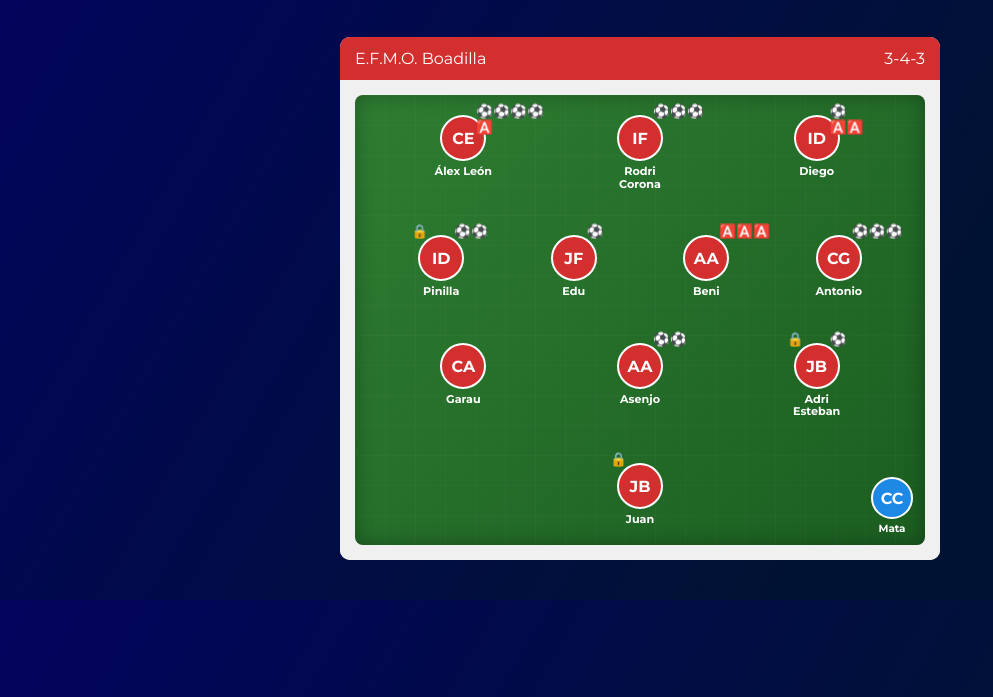
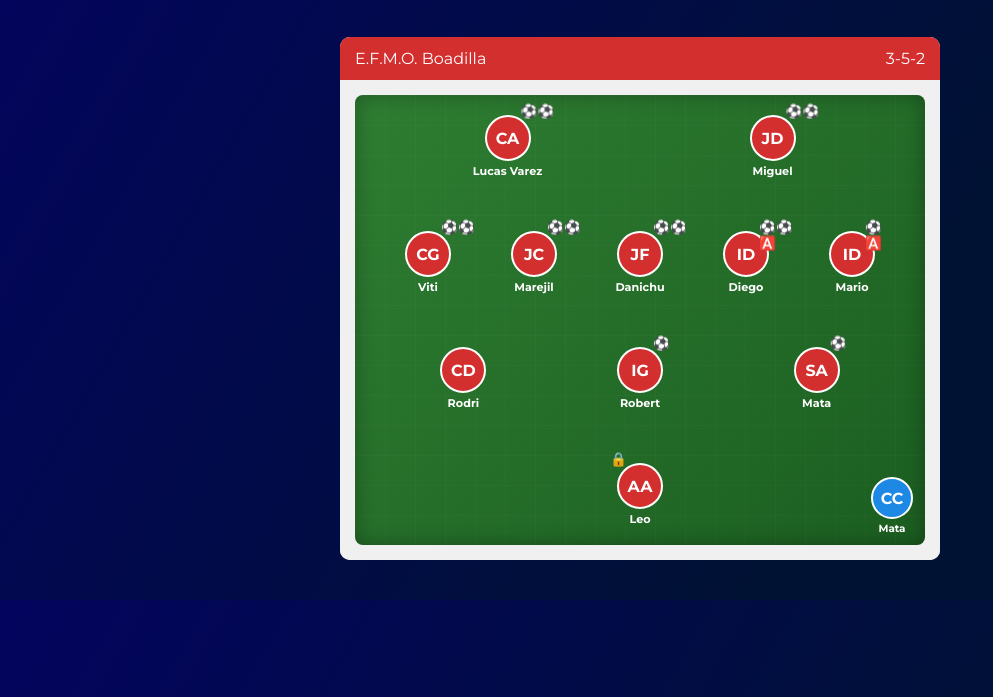
Before and after one commit to Gabrivaa33/11jornadaEFMO, a plain HTML site: page index.html in a window 1280 px wide. Shown: the part 103-800 px from the top of the page, without its empty margins (0-993 px from the left). Drawn offline with Linux system fonts and the light colour scheme.

Commit message:
Update index.html

```diff
--- a/index.html
+++ b/index.html
@@ -212,7 +212,7 @@
 
     <div class="header-responsive">
       <div>E.F.M.O. Boadilla</div>
-      <div>3-4-3</div>
+      <div>3-5-2</div>
     </div>
 
     <div class="field-container-responsive">
@@ -240,23 +240,23 @@
 const players = {
   // 🔒
   portero: [
-    { number: 'JB', name: 'Juan', goals: 0, assists: 0, cards: '🔒' }
+    { number: 'AA', name: 'Leo', goals: 0, assists: 0, cards: '🔒' }
   ],
   defensas: [
-    { number: 'CA', name: 'Garau', goals: 0, assists: 0, cards: '' },
-    { number: 'AA', name: 'Asenjo', goals: 2, assists: 0, cards: '' },
-    { number: 'JB', name: 'Adri Esteban', goals: 1, assists: 0, cards: '🔒' }
+    { number: 'CD', name: 'Rodri', goals: 0, assists: 0, cards: '' },
+    { number: 'IG', name: 'Robert', goals: 1, assists: 0, cards: '' },
+    { number: 'SA', name: 'Mata', goals: 1, assists: 0, cards: '' }
   ],
   mediocentros: [
-    { number: 'ID', name: 'Pinilla', goals: 2, assists: 0, cards: '🔒' },
-    { number: 'JF', name: 'Edu', goals: 1, assists: 0, cards: '' },
-    { number: 'AA', name: 'Beni', goals: 0, assists: 3, cards: '' },
-    { number: 'CG', name: 'Antonio', goals: 3, assists: 0, cards: '' }
+    { number: 'CG', name: 'Viti', goals: 2, assists: 0, cards: '' },
+    { number: 'JC', name: 'Marejil', goals: 2, assists: 0, cards: '' },
+    { number: 'JF', name: 'Danichu', goals: 2, assists: 0, cards: '' },
+    { number: 'ID', name: 'Diego', goals: 2, assists: 1, cards: '' },
+    { number: 'ID', name: 'Mario', goals: 1, assists: 1, cards: '' }
   ],
   delanteros: [
-    { number: 'CE', name: 'Álex León', goals: 4, assists: 1, cards: '' },
-    { number: 'IF', name: 'Rodri Corona', goals: 3, assists: 0, cards: '' },
-    { number: 'ID', name: 'Diego', goals: 1, assists: 2, cards: '' }
+    { number: 'CA', name: 'Lucas Varez', goals: 2, assists: 0, cards: '' },
+    { number: 'JD', name: 'Miguel', goals: 2, assists: 0, cards: '' }
   ]
 };
 
```
